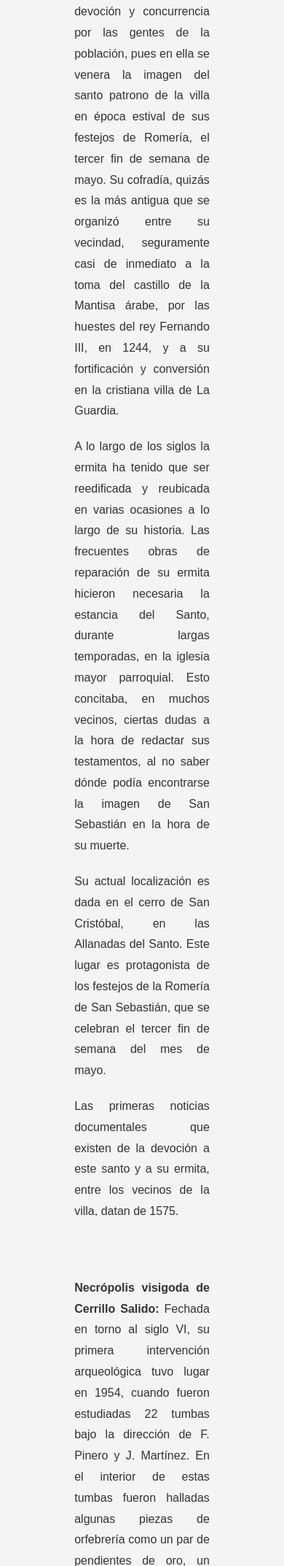
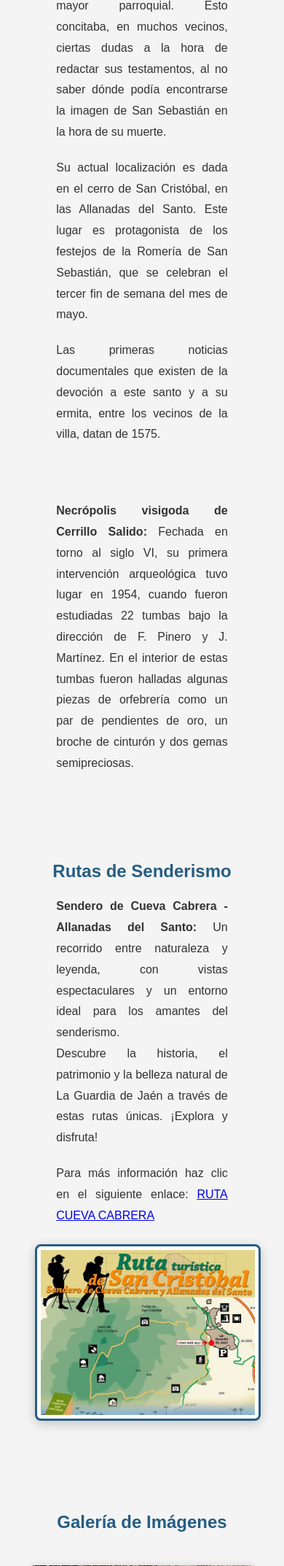
Before and after one commit to ruben2125/Proyecto-Monumento, a PHP site: page /lugares_de_interes.html in a window 390 px wide. Shown: the part 3556-5702 px from the top of the page at 73% size. Run offline with PHP 8.4, Linux system fonts and the light colour scheme.

Commit message:
estilos pading

```diff
--- a/css/styles_lugares_de_interes.css
+++ b/css/styles_lugares_de_interes.css
@@ -8,14 +8,14 @@ body {
     display: flex;
     flex-direction: column;
     min-height: 100vh;
-    text-align: justify; /* Justifica el texto en todo el cuerpo */
+    text-align: justify;
 }
 
 /* Estilo para los párrafos */
 p {
-    font-size: 16px; /* Tamaño de fuente estándar */
-    line-height: 1.8; /* Aumenta la altura de línea para mayor legibilidad */
-    margin: 20px 10%; /* Márgenes más amplios a izquierda y derecha */
+    font-size: 16px;
+    line-height: 1.8;
+    margin: 20px 10%;
 }
 
 /* Encabezado */
@@ -28,107 +28,100 @@ header {
 
 header h1 {
     margin: 0;
-    font-size: 3em; /* Título más grande que los botones */
+    font-size: 3em;
 }
 
 /* Sección Patrimonio y Cultura */
 #patrimonioycultura {
-    margin-right: 10%; /* Márgenes amplios */
+    margin-right: 10%;
     margin-left: 10%;
 }
 
 #patrimonioycultura h2 {
-    margin-bottom: 20px; /* Espaciado inferior entre el título y el contenido */
-    text-align: center; /* Centra los títulos h2 */
+    margin-bottom: 20px;
+    text-align: center;
 }
 
 #patrimonioycultura p {
-    font-size: 16px; /* Tamaño de fuente estándar */
-    line-height: 1.8; /* Altura de línea para mayor legibilidad */
-    margin: 20px 10%; /* Márgenes amplios izquierda y derecha */
-    text-align: justify; /* Justifica el texto */
+    font-size: 16px;
+    line-height: 1.8;
+    margin: 20px 10%;
+    text-align: justify;
 }
 
-/* Sección Sebderismo */
+/* Sección Senderismo */
 #senderismo {
-    margin-right: 10%; /* Márgenes amplios */
+    margin-right: 10%;
     margin-left: 10%;
 }
 
 #senderismo h2 {
-    margin-bottom: 20px; /* Espaciado inferior entre el título y el contenido */
-    text-align: center; /* Centra los títulos h2 */
+    margin-bottom: 20px;
+    text-align: center;
 }
 
 #senderismo p {
-    font-size: 16px; /* Tamaño de fuente estándar */
-    line-height: 1.8; /* Altura de línea para mayor legibilidad */
-    margin: 20px 10%; /* Márgenes amplios izquierda y derecha */
-    text-align: justify; /* Justifica el texto */
+    font-size: 16px;
+    line-height: 1.8;
+    margin: 20px 10%;
+    text-align: justify;
 }
 
-/* Reemplaza el .img-normalizada existente por este nuevo bloque */
 .img-normalizada {
-    width: 100%; /* Ancho completo del contenedor */
-    max-width: 800px; /* Máximo ancho en pantallas grandes */
-    height: auto; /* Altura automática proporcional */
-    margin: 25px auto; /* Centrado vertical y horizontal */
+    width: 100%;
+    max-width: 800px;
+    height: auto;
+    margin: 25px auto;
     display: block;
     border-radius: 12px;
     box-shadow: 0 4px 15px rgba(0,0,0,0.2);
     transition: all 0.3s ease;
 }
 
-/* Nuevos estilos específicos para la imagen de senderismo */
 #senderismo img.img-normalizada {
-    max-width: 100%; /* Responsive por defecto */
+    max-width: 100%;
     border: 3px solid #265d82;
     padding: 5px;
     background: #fff;
 }
 
-/* Efecto hover para interactividad */
 #senderismo img.img-normalizada:hover {
     transform: scale(1.02);
     box-shadow: 0 6px 20px rgba(0,0,0,0.3);
 }
 
-/* Media Queries específicas para imágenes */
-@media screen and (max-width: 980px) {
-    .img-normalizada {
-        max-width: 90%;
-        border-radius: 10px;
-        margin: 20px auto;
+/* Media Queries para reducir márgenes en pantallas más pequeñas */
+@media screen and (max-width: 768px) {
+    p {
+        margin: 20px 5%; /* Márgenes reducidos para párrafos */
     }
 
-    #senderismo img.img-normalizada {
-        border-width: 2px;
-    }
-}
-
-@media screen and (max-width: 736px) {
-    .img-normalizada {
-        max-width: 95%;
-        border-radius: 8px;
-        margin: 15px auto;
+    h2 {
+        margin-left: 5%; /* Márgenes reducidos para h2 */
+        margin-right: 5%;
     }
 
-    #senderismo img.img-normalizada {
-        border-width: 1.5px;
-        box-shadow: 0 3px 10px rgba(0,0,0,0.15);
+    #patrimonioycultura,
+    #senderismo {
+        margin-left: 5%; /* Márgenes reducidos para las secciones */
+        margin-right: 5%;
     }
 }
 
 @media screen and (max-width: 480px) {
-    .img-normalizada {
-        max-width: 100%;
-        border-radius: 6px;
-        margin: 10px 0;
+    p {
+        margin: 20px 2%; /* Márgenes aún más reducidos para párrafos */
     }
 
-    #senderismo img.img-normalizada {
-        border-width: 1px;
-        padding: 3px;
+    h2 {
+        margin-left: 2%; /* Márgenes aún más reducidos para h2 */
+        margin-right: 2%;
+    }
+
+    #patrimonioycultura,
+    #senderismo {
+        margin-left: 2%; /* Márgenes aún más reducidos para las secciones */
+        margin-right: 2%;
     }
 }
 
@@ -264,10 +257,10 @@ footer img {
     }
 
     .img-normalizada {
-        width: 100%; /* Ancho completo del contenedor */
-        max-width: 800px; /* Máximo ancho en pantallas grandes */
-        height: auto; /* Altura automática proporcional */
-        margin: 25px auto; /* Centrado vertical y horizontal */
+        width: 100%;
+        max-width: 800px;
+        height: auto;
+        margin: 25px auto;
         display: block;
         border-radius: 12px;
         box-shadow: 0 4px 15px rgba(0,0,0,0.2);
@@ -317,10 +310,10 @@ footer img {
     }
 
     .img-normalizada {
-        width: 100%; /* Ancho completo del contenedor */
-        max-width: 800px; /* Máximo ancho en pantallas grandes */
-        height: auto; /* Altura automática proporcional */
-        margin: 25px auto; /* Centrado vertical y horizontal */
+        width: 100%;
+        max-width: 800px;
+        height: auto;
+        margin: 25px auto;
         display: block;
         border-radius: 12px;
         box-shadow: 0 4px 15px rgba(0,0,0,0.2);
@@ -414,8 +407,17 @@ footer img {
 }
 
 .img-normalizada {
-    width: 400px; /* Ancho fijo */
-    height: 400px; /* Alto fijo */
-    object-fit: cover; /* Ajusta la imagen para cubrir el contenedor manteniendo proporciones */
-    border-radius: 8px; /* Opcional: bordes redondeados */
+    object-fit: contain;
+    border-radius: 8px;
   }
+
+/* Media Query para pantallas de ordenador (ej: > 1024px) */
+@media screen and (min-width: 1025px) {
+    .img-normalizada {
+        max-width: 600px; /* Nuevo tamaño máximo para ordenadores */
+    }
+
+    #senderismo img.img-normalizada {
+        max-width: 600px; /* Mantener consistencia en la sección senderismo */
+    }
+}
```
Also changed, not shown: other parts of css/styles_lugares_de_interes.css (+13 -13 lines).
